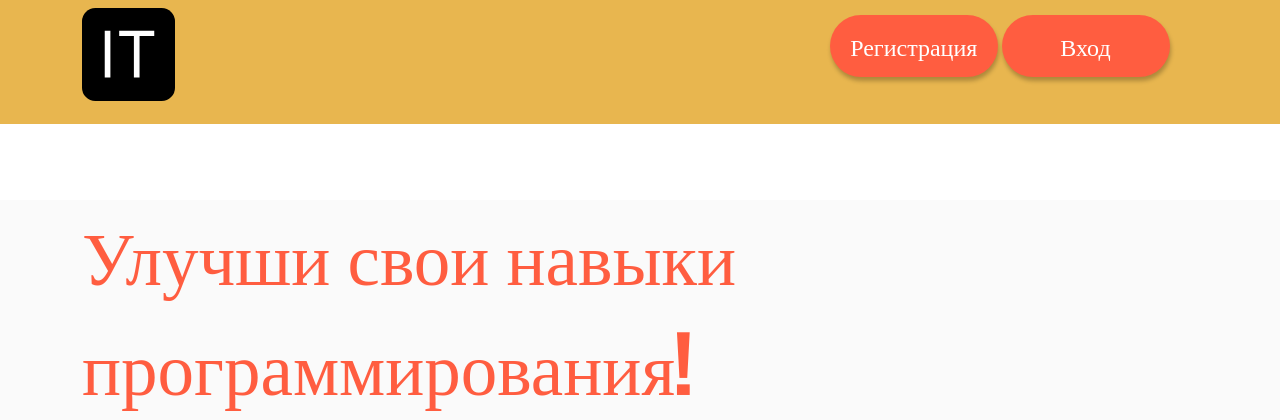
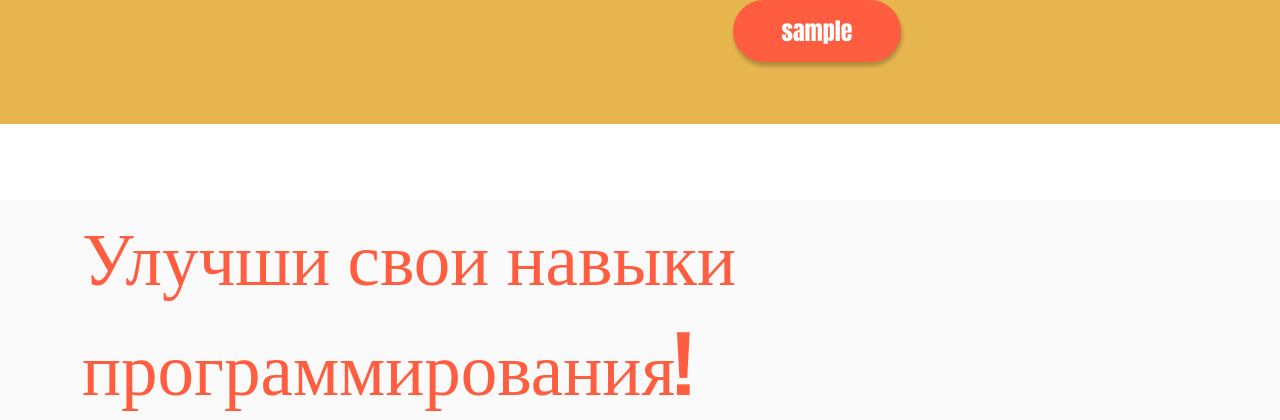
Before and after one commit to AgniaEndie/Hakaton, a PHP site: page / in a window 1280 px wide. Shown: the top 420 px of the page. Run offline with PHP 8.4, Linux system fonts and the light colour scheme; the visitor is signed in with stand-in values (Sample User, id 1); some libraries are stand-ins or nearby versions.

Commit message:
optimisation 1

```diff
--- a/header.php
+++ b/header.php
@@ -2,13 +2,30 @@
 <header class="header">
     <div class="header__menu">
         <div class="container">
+            <?php
+                if($_SESSION['user'] == null){
+            ?>
             <img src="icons/Logo.svg" alt="логотип" class="col-md-1 mt-2 header__logo">
-            <button class="offset-md-7 col-md-2 button" onclick="window.location.href='#reg'">
+            <button class="offset-md-7 col-md-2 button" onclick="window.location.href='#reg_popub'">
                 Регистрация
             </button>
-            <button class="col-md-2 button" onclick="window.location.href='#authing'">
+             <?php
+
+            ?>
+
+            <button class="col-md-2 button" onclick="window.location.href='#auth_popub'">
                 Вход
             </button>
+            <?php
+                }
+                else{
+            ?>
+             <button class="offset-md-7 col-md-3 button button_profile" onclick="window.location.href='profile.php'">
+                <?php echo $_SESSION['user'] ;?>
+            </button>
+            <?php
+                }
+            ?>
         </div>
     </div>
 </header>
```
